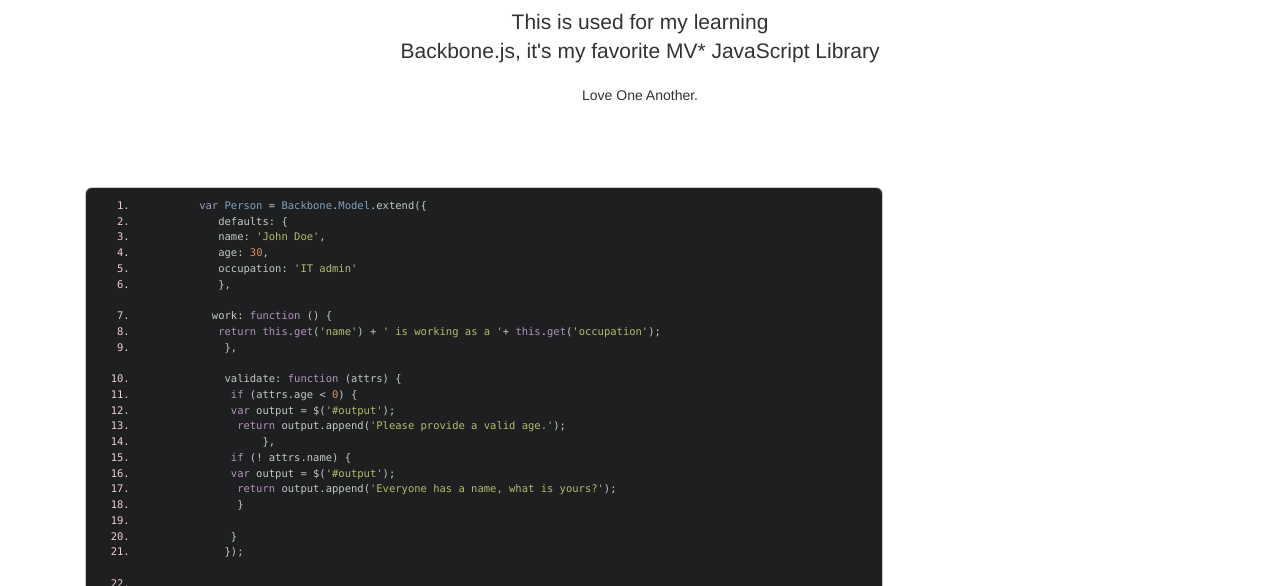
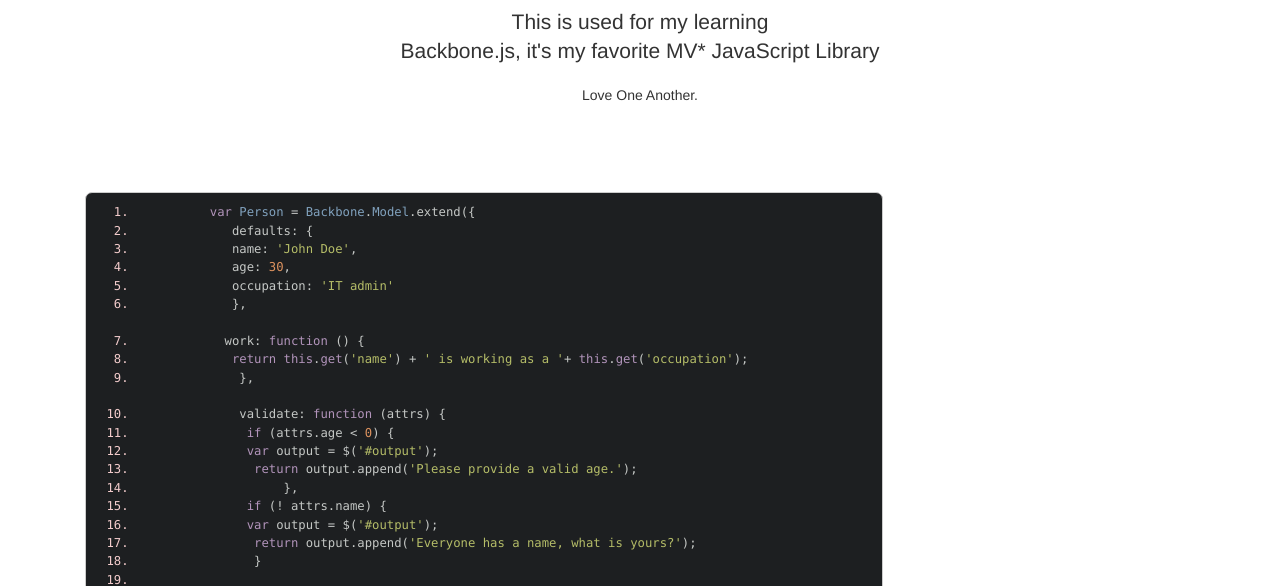
Before and after one commit to anthonybrown/connected, a plain HTML site: page index.html in a window 1280 px wide. Shown: the part 163-749 px from the top of the page. Drawn offline with Linux system fonts and the light colour scheme.

Commit message:
change code font-size

```diff
--- a/assets/css/main.css
+++ b/assets/css/main.css
@@ -22,7 +22,7 @@ body {
  width: 70%;
  min-width: 700px;
  max-width: 900px;
- font-size: 0.750em;/*14px*/
+ font-size: 0.875em;/*14px*/
  border-radius: 7px;
  margin: 3em 0 1em 0;
 }
```
